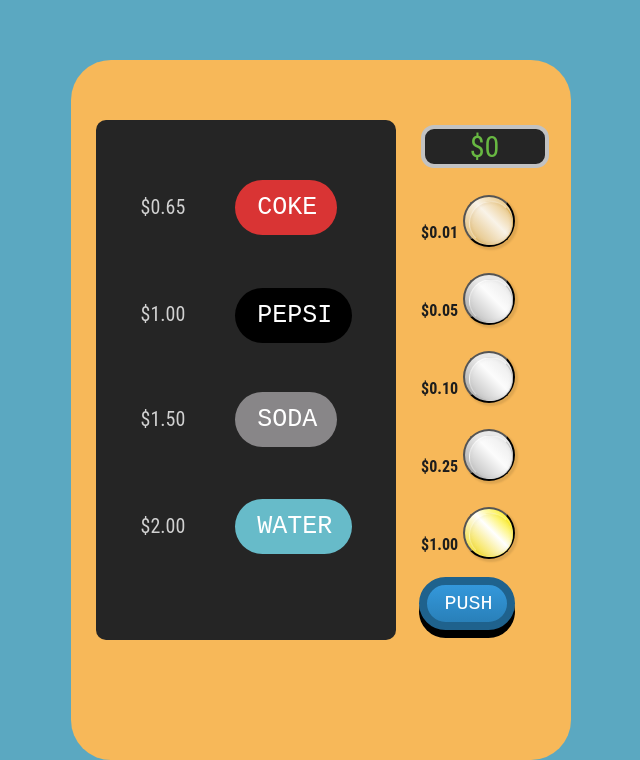
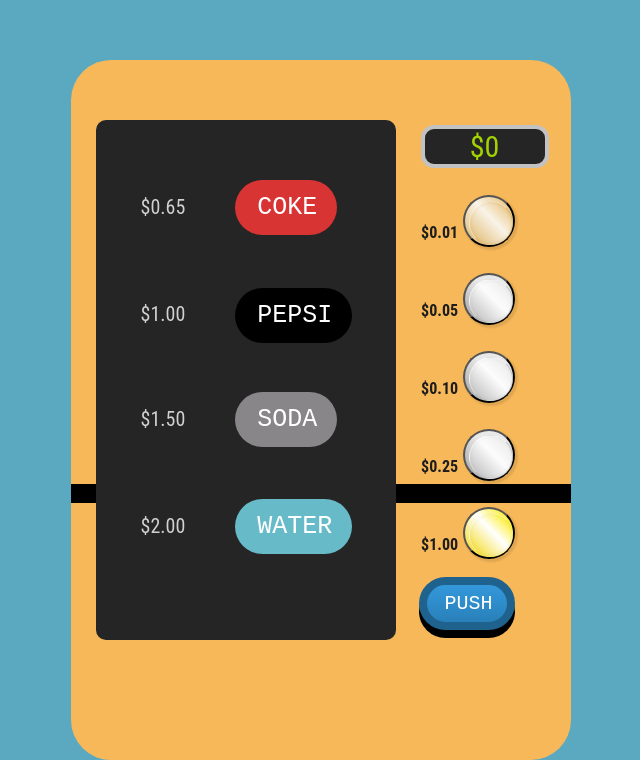
Before and after one commit to HuascarMC/vending-machine, a React (Create React App) app: page / in a window 1280 px wide. Shown: the part 148-908 px from the top of the page, without its empty margins (411-1051 px from the left). Built offline with nearby package versions, Linux system fonts and the light colour scheme.

Commit message:
passed callback to child displaycontainer

```diff
--- a/src/Containers/DisplayContainer/DisplayContainer.js
+++ b/src/Containers/DisplayContainer/DisplayContainer.js
@@ -3,9 +3,9 @@
 class DisplayContainer extends React.Component {
  constructor(props) {
   super(props);
-
 }
 // Updates the number property in state when input value changes.
+
 
  render() {
  // Renders a form to get user input and passes the value of state to props table container.
@@ -13,10 +13,10 @@
   return(
   <div className="display">
     <ul>
-      <li><p className="price">$0.65<button className="coke" onKeyPress={ this.updateNumber }>COKE</button></p></li>
-      <li><p className="price">$1.00<button className="pepsi" onKeyPress={ this.updateNumber }>PEPSI</button></p></li>
-      <li><p className="price">$1.50<button className="soda" onKeyPress={ this.updateNumber }>SODA</button></p></li>
-      <li><p className="price">$2.00<button className="water" onKeyPress={ this.updateNumber }>WATER</button></p></li>
+      <li><p className="price">$0.65<button className="coke" onClick={this.props.setSelection("coke")} >COKE</button></p></li>
+      <li><p className="price">$1.00<button className="pepsi" onClick={this.props.setSelection("pepsi")}>PEPSI</button></p></li>
+      <li><p className="price">$1.50<button className="soda" onClick={this.props.setSelection("soda")}>SODA</button></p></li>
+      <li><p className="price">$2.00<button className="water" onClick={this.props.setSelection("water")}>WATER</button></p></li>
     </ul>
  </div>
    );
--- a/src/Containers/Machine/MachineContainer.js
+++ b/src/Containers/Machine/MachineContainer.js
@@ -5,7 +5,15 @@
 class MachineContainer extends React.Component {
   constructor(props) {
     super(props);
+    this.state = {
+      selection: "a",
+    }
 
+
+  }
+
+  setSelection(selection) {
+    this.state.selection = selection;
   }
 
 
@@ -13,7 +21,8 @@
     return(
       <div className="machine">
           <InputContainer />
-          <DisplayContainer />
+          <div className="choice">{this.state.selection}</div>
+          <DisplayContainer setSelection={this.setSelection.bind(this)}/>
       </div>
     )
   }
--- a/src/index.css
+++ b/src/index.css
@@ -28,7 +28,7 @@
   font-size: 30px;
   padding: 0;
   margin: 0;
-  color: rgb(104, 184, 66);
+  color: rgb(163, 210, 3);
 }
 
 .coins-box {
@@ -124,6 +124,10 @@
   text-decoration: none;
   margin-top: 20%;
   outline: none;
+}
+
+.choice {
+  background-color: black;
 }
 
 .coke:hover {
```
